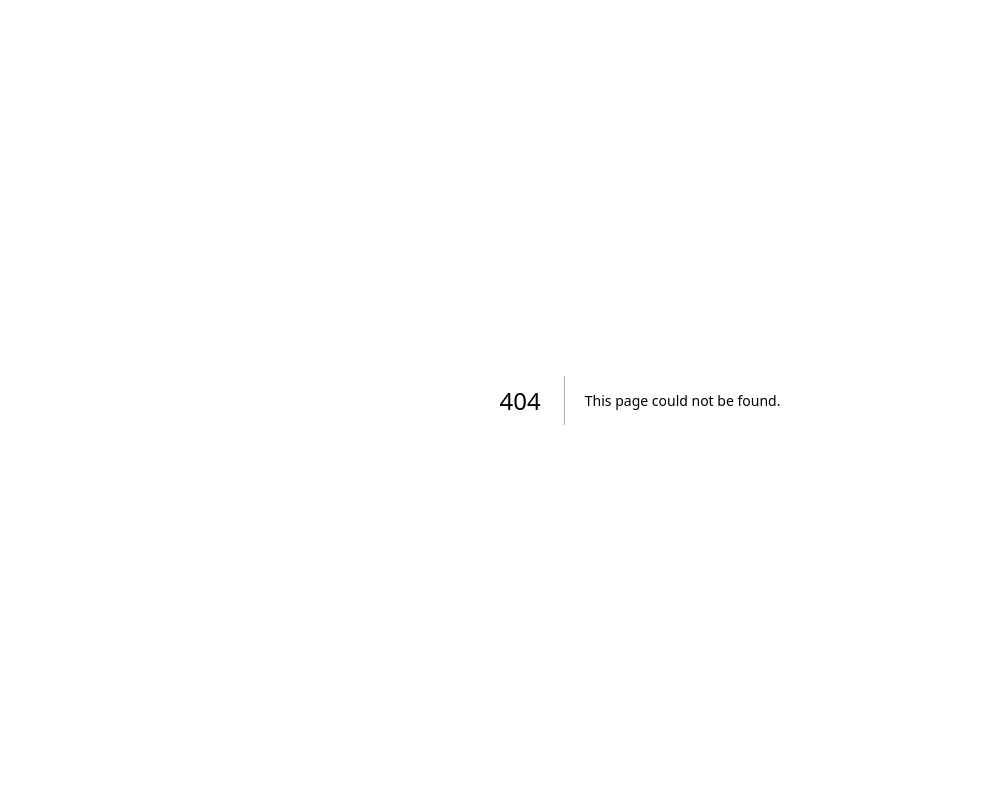
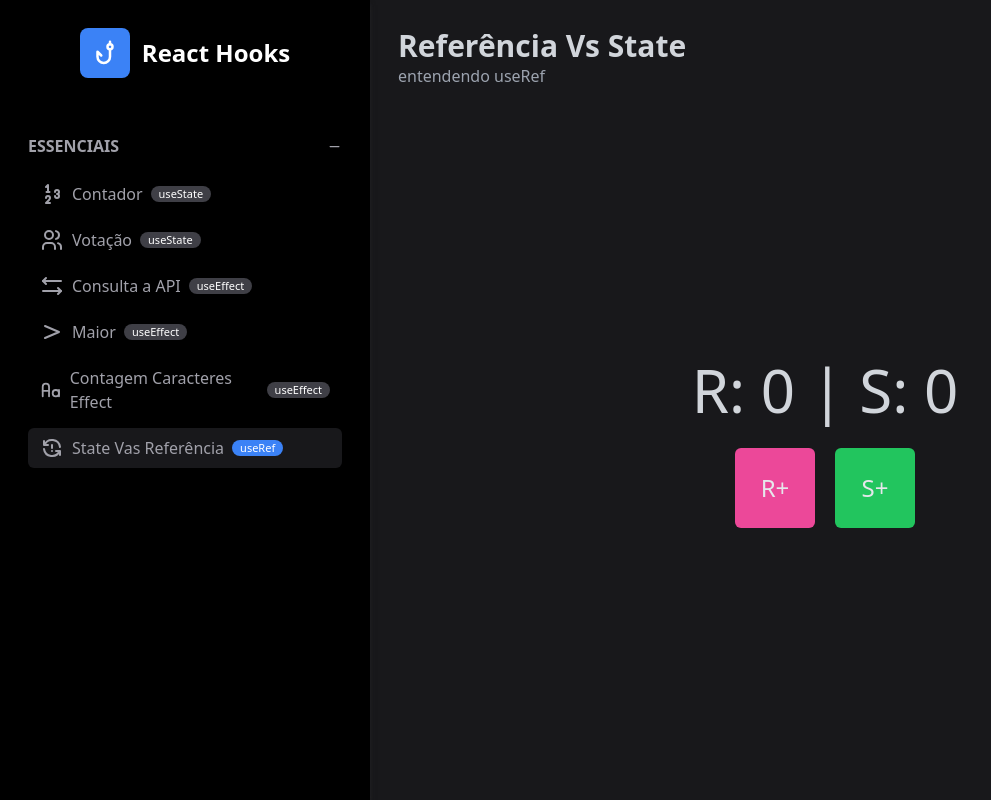
Before and after one commit to maryson011/repo-js, a Next.js app in the folder FundamentosReact/react-hooks/: page /essenciais/stateVsRef in a window 1280 px wide. Before the commit this address had no page. Shown: the whole page, without its empty margins (0-991 px from the left). Built offline with nearby package versions, Linux system fonts and the light colour scheme.

Commit message:
feat: useRef #1 (react-hooks)

```diff
--- a/FundamentosReact/react-hooks/src/components/template/MenuPrincipal.tsx
+++ b/FundamentosReact/react-hooks/src/components/template/MenuPrincipal.tsx
@@ -1,4 +1,4 @@
-import { IconMenu, IconX, IconNumbers, IconUsers, IconArrowsLeftRight, IconMathGreater, IconLetterCase } from "@tabler/icons-react";
+import { IconMenu, IconX, IconNumbers, IconUsers, IconArrowsLeftRight, IconMathGreater, IconLetterCase, IconRefreshAlert } from "@tabler/icons-react";
 import { MenuItem } from "../../data/models/MenuItem";
 import { MenuSecao } from "../../data/models/MenuSecao";
 import Logo from "./Logo";
@@ -17,6 +17,7 @@ export default function MenuPrincipal() {
                 {titulo: "Consulta a API", url: "/essenciais/consultaAPI", tag: "useEffect", icone: <IconArrowsLeftRight/>},
                 {titulo: "Maior", url: "/essenciais/maior", tag: "useEffect", icone: <IconMathGreater/>},
                 {titulo: "Contagem Caracteres Effect", url: "/essenciais/contagemCaracteresEffect", tag: "useEffect", icone: <IconLetterCase/>},
+                {titulo: "State Vas Referência", url: "/essenciais/stateVsRef", tag: "useRef", icone: <IconRefreshAlert/>},
             ],
         },
     ];
--- /dev/null
+++ b/FundamentosReact/react-hooks/src/pages/essenciais/stateVsRef.tsx
@@ -0,0 +1,26 @@
+import Botao from "@/components/template/Botao";
+import Display from "@/components/template/Display";
+import Flex from "@/components/template/Flex";
+import Pagina from "@/components/template/Pagina";
+import { useRef, useState } from "react";
+
+export default function(){
+    const [estado, setEstado] = useState(0)
+    const referencia = useRef(0)
+
+    function incrementaReferencia() {
+        referencia.current = referencia.current +1
+    }
+
+    return (
+        <Pagina titulo="Referência Vs State" subtitulo="entendendo useRef">
+            <Display texto={`R: ${referencia.current} | S: ${estado}`} />
+            <Flex gap={5}>
+                <Botao redondo tamanho="2xl" cor="bg-pink-500"
+                 texto="R+" onClick={()=>incrementaReferencia()}/>
+                <Botao redondo tamanho="2xl" cor="bg-green-500"
+                texto="S+" onClick={()=>setEstado(estado+1)}/>
+            </Flex>
+        </Pagina>
+    )
+}
```
